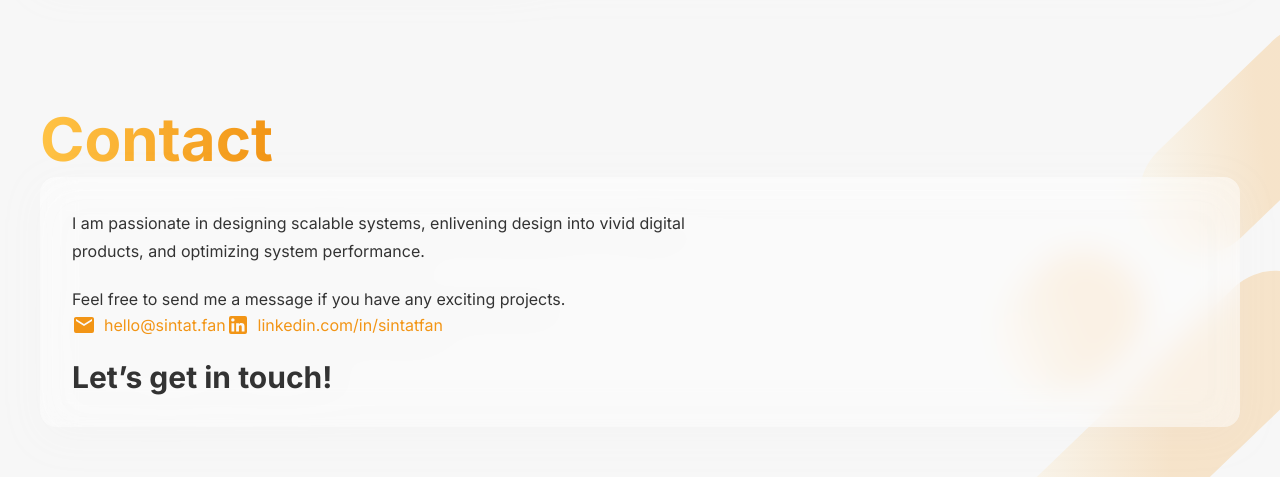
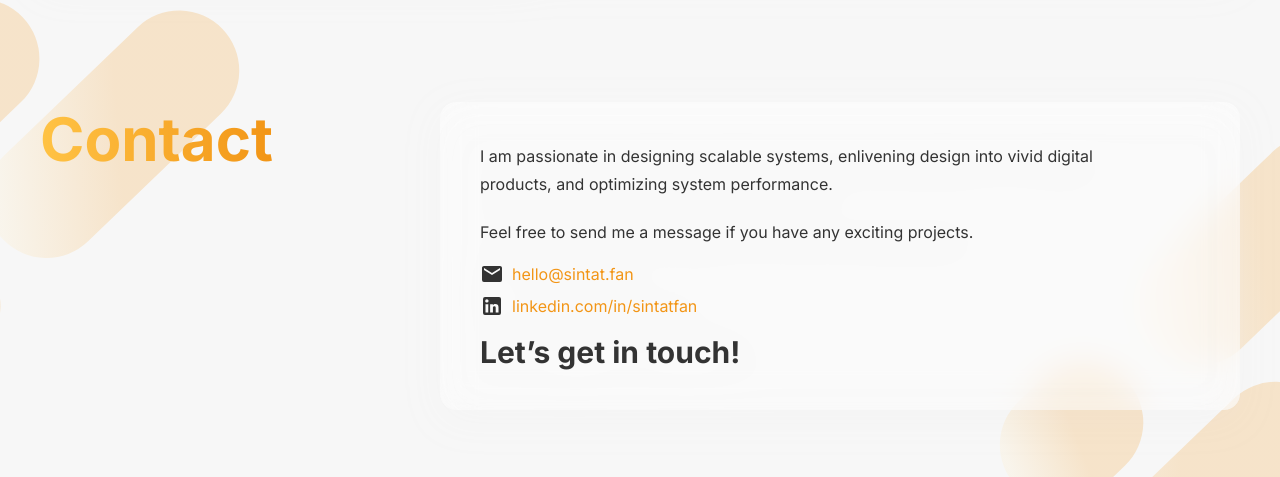
Before and after one commit to sintatfan/sintatfan-web, a Next.js app: page / in a window 1280 px wide. Shown: the part 3650-4127 px from the top of the page. Built offline with nearby package versions, Linux system fonts and the light colour scheme.

Commit message:
Contact - fine-tune layout

```diff
--- a/components/home/contact.jsx
+++ b/components/home/contact.jsx
@@ -2,23 +2,30 @@ import {SectionTitle} from "../title";
 import {Card} from "../card";
 import Icon from "@mdi/react";
 import {mdiEmail as IconEmail, mdiLinkedin as IconLinkedIn} from '@mdi/js';
+import {PillsDecoration} from "../decoration";
 
 export default function ContactSection() {
     return (
-        <div className="container-md">
+        <div className="container-md flex relative mb-32">
+            <PillsDecoration x="-left-1/3" y="-top-32"/>
+
+            <div className="w-2/6 flex-none">
                 <SectionTitle>Contact</SectionTitle>
+            </div>
+            <div className="flex-auto">
                 <Card>
-                <div className="p-8">
-                    <div className="prose mb-">
-                        <p>I am passionate in designing scalable systems, enlivening design into vivid digital products, and optimizing system performance.</p>
+                    <div className="p-10 space-y-4">
+                        <div className="prose">
+                            <p>I am passionate in designing scalable systems, enlivening design into vivid digital
+                                products, and optimizing system performance.</p>
                             <p>Feel free to send me a message if you have any exciting projects.</p>
                         </div>
 
-                    <div className="mb-4">
+                        <div className="space-y-2">
                             <ContactMethodLine icon={IconEmail} text="hello@sintat.fan"
-                                           href="mailto:hello@sintat.fan" />
+                                               href="mailto:hello@sintat.fan"/>
                             <ContactMethodLine icon={IconLinkedIn} text="linkedin.com/in/sintatfan"
-                                           href="https://linkedin.com/in/sintatfan" />
+                                               href="https://linkedin.com/in/sintatfan"/>
                         </div>
 
                         <div className="font-bold text-3xl">
@@ -27,13 +34,19 @@ export default function ContactSection() {
                     </div>
                 </Card>
             </div>
+        </div>
     );
 }
 
 function ContactMethodLine({icon, href, text}) {
     return (
-        <a href={href} className="inline-flex space-x-2 text-primary" target="_blank" rel="noreferrer">
-            <Icon path={icon} size={1} /> <span>{text}</span>
+        <div className="flex items-center space-x-2">
+            <Icon path={icon} size={1}/>
+
+            <a href={href} className="text-primary hover:text-primary-light transition-colors duration-300"
+               target="_blank" rel="noreferrer">
+                {text}
             </a>
+        </div>
     );
 }
```
Lines whose indentation alone changed are shown as unchanged.
